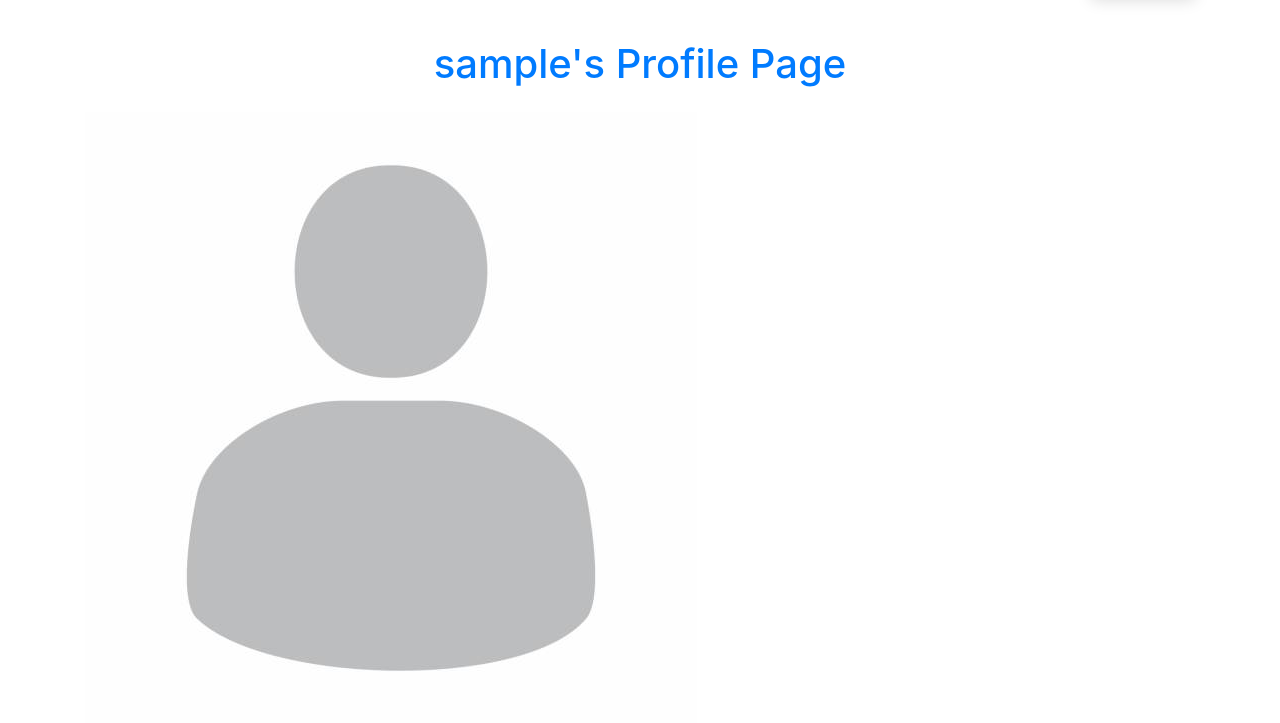
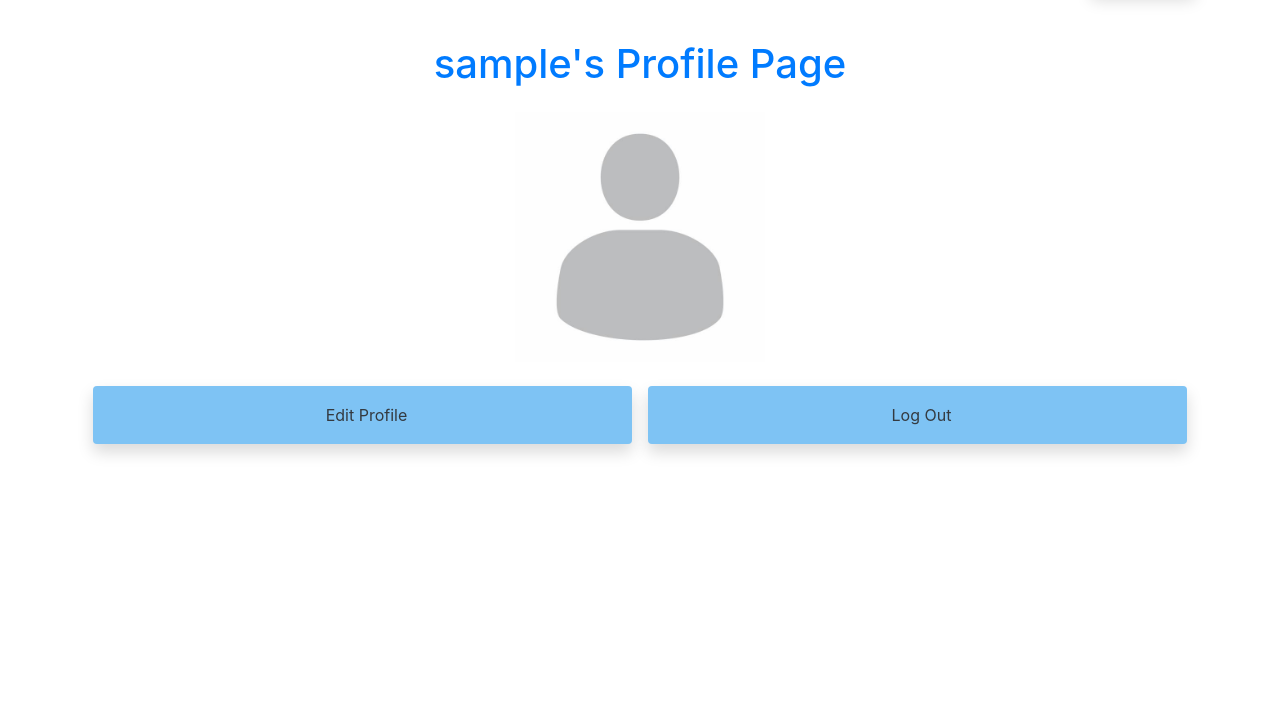
Before and after one commit to ViktorBash/ElevateTogether, a Django app: template mysite/templates/profile.html in a window 1280 px wide. Shown: the part 74-797 px from the top of the page. After the commit the page ends 529 px from the top, so only its background shows below. Run offline with Django 3.2, Linux system fonts and the light colour scheme; the template is opened without the code that fills it: values that come from a table or form of the project are taken from there, others are empty; a user stored in the database is signed in; tables that the repository leaves empty hold one stand-in row (values such as "Sample post"); parts of the project's set-up code (start-up, migrations or seed data) failed here and were passed over; some libraries are stand-ins or nearby versions.

Commit message:
Changed sizing of profie

```diff
--- a/mysite/templates/profile.html
+++ b/mysite/templates/profile.html
@@ -7,7 +7,7 @@
 {% if user == profile.user %}
 <div class="container">
     <h1 class="text-center p-3 text-primary">{{ profile.user }}'s Profile Page</h1>
-    <img class="mx-auto " src="{% static 'placeholder.jpeg' %}" alt="profile-pic" >
+    <img class="mx-auto " src="{% static 'placeholder.jpeg' %}" style="width:250px; display:block; margin-left: auto; margin-right: auto;" alt="profile-pic" >
     <div class="col mt-4">
         <div class="row ">
           <a href="{% url 'profile_update' %}" type="button" class=" col m-2 button-custom btn shadow p-3 pl-4 pr-4rounded align-center my-auto m2 text-dark">Edit Profile</a>
```
